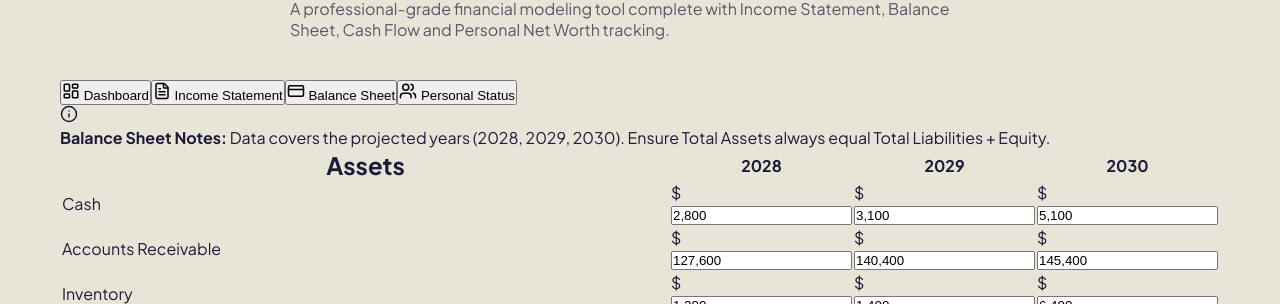
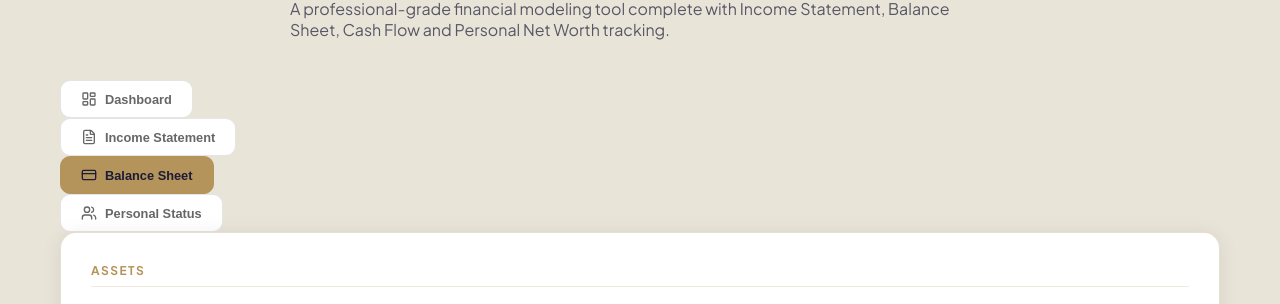
Before and after one commit to dphung88/real-estate-marketplace, a Next.js app: page /tools/break-even in a window 1280 px wide. Both pictures are taken after a click on the button "Balance Sheet". Shown: the part 496-800 px from the top of the page. Built offline with nearby package versions, Linux system fonts and the light colour scheme.

Commit message:
style: Copy AxiomBreakEven layout classes and input styles exactly

```diff
--- a/app/components/tools/ProFinancialDashboard.js
+++ b/app/components/tools/ProFinancialDashboard.js
@@ -263,22 +263,19 @@ const ProFinancialDashboard = () => {
   );
 
   const renderTableData = (category, title, yearsList, sectionKey) => {
-    const colCount = yearsList.length;
-    const dataColWidth = `${75 / colCount}%`;
+    return (
+      <div className="mb-10">
+        <p style={{ fontSize: '0.75rem', fontWeight: '800', color: '#B5945B', textTransform: 'uppercase', letterSpacing: '1.5px', borderBottom: '1px solid rgba(181, 148, 91, 0.2)', paddingBottom: '8px', marginBottom: '20px' }}>
+          {title}
+        </p>
 
-    return (
-      <div className="mb-10 px-8 py-2">
-        <div className="overflow-x-auto custom-scrollbar pb-2">
-          <table className="w-full text-left border-collapse" style={{ tableLayout: 'fixed', minWidth: '900px' }}>
+        <div className="overflow-x-auto custom-scrollbar">
+          <table className="w-full text-left" style={{ tableLayout: 'fixed', minWidth: '900px' }}>
             <thead>
               <tr>
-                <th className="pb-3 align-bottom border-b border-[var(--color-accent)]/20" style={{ width: '25%' }}>
-                  <h2 className="text-[var(--color-accent)] text-[0.75rem] font-extrabold m-0 tracking-[1.5px] uppercase">
-                    {title}
-                  </h2>
-                </th>
+                <th style={{ width: '25%', paddingBottom: '10px' }}></th>
                 {yearsList.map(y => (
-                  <th key={y} className="pb-3 align-bottom font-bold text-[var(--color-dark)] text-sm text-right border-b border-[var(--color-accent)]/20" style={{ width: dataColWidth }}>
+                  <th key={y} style={{ paddingBottom: '10px', textAlign: 'right', fontSize: '0.9rem', color: '#1B1C36', fontWeight: '800' }}>
                     {y}
                   </th>
                 ))}
@@ -286,27 +283,20 @@ const ProFinancialDashboard = () => {
             </thead>
             <tbody>
               {Object.entries(data[category]).map(([name, vals], rowIndex) => (
-                  <tr key={name} className="group transition-colors mt-2">
-                    <td className="py-3 font-semibold text-[#666] text-[0.7rem] truncate flex items-center gap-2 mt-2" style={{ width: '100%' }}>
+                <tr key={name}>
+                  <td style={{ padding: '8px 0', fontSize: '0.7rem', fontWeight: '600', color: '#666', width: '25%' }}>
                     {name}
                   </td>
                   {vals.map((v, i) => (
-                      <td key={i} className="py-2 text-right px-1" style={{ width: dataColWidth }}>
-                        <div className="relative flex items-center justify-end">
-                          <span className="absolute left-4 text-[#666] text-[0.85rem] font-bold pointer-events-none">$</span>
+                    <td key={i} style={{ padding: '6px 4px' }}>
                       <input
                         type="text"
                         value={formatInputDisplay(v)}
-                            onFocus={(e) => {
-                              e.target.value = v;
-                            }}
-                            onBlur={(e) => {
-                              e.target.value = formatInputDisplay(v);
-                            }}
+                        onFocus={(e) => { e.target.value = v; }}
+                        onBlur={(e) => { e.target.value = formatInputDisplay(v); }}
                         onChange={(e) => updateArrayValue(category, name, i, e.target.value)}
-                            className="w-full text-right bg-[#F9F9F9] focus:bg-white border border-black/10 focus:border-[var(--color-accent)] focus:ring-1 focus:ring-[var(--color-accent)]/50 rounded-lg pl-7 pr-3 py-2 font-bold text-[0.85rem] text-[var(--color-dark)] outline-none transition-all"
+                        style={{ width: '100%', padding: '8px 12px', fontSize: '0.85rem', fontWeight: '700', background: '#F9F9F9', border: '1px solid rgba(0,0,0,0.1)', borderRadius: '8px', textAlign: 'right', color: '#1B1C36', outline: 'none' }}
                       />
-                        </div>
                     </td>
                   ))}
                 </tr>
@@ -320,7 +310,7 @@ const ProFinancialDashboard = () => {
 
   const renderIncomeStatement = () => (
     <div className="max-w-7xl mx-auto">
-      <div className="bg-white rounded-[2rem] border border-[var(--color-accent)]/30 overflow-hidden shadow-[0_10px_40px_-15px_rgba(0,0,0,0.05)] py-6">
+      <div className="contact-form-box mb-8" style={{ padding: '30px', overflow: 'hidden', border: '1px solid rgba(181, 148, 91, 0.3)', background: '#FFF' }}>
         {renderTableData('sales', 'Sales Activities', data.years, 'sales')}
         {renderTableData('cogs', 'Cost of Sales (Direct)', data.years, 'cogs')}
         {renderTableData('salesExpenses', 'Sales Expenses', data.years, 'salesExpenses')}
@@ -331,13 +321,7 @@ const ProFinancialDashboard = () => {
 
   const renderBalanceSheet = () => (
     <div className="max-w-7xl mx-auto">
-      <div className="bg-white rounded-[2rem] border border-[var(--color-accent)]/30 overflow-hidden shadow-[0_10px_40px_-15px_rgba(0,0,0,0.05)] py-6">
-        <div className="px-8 pb-4">
-          <div className="bg-[#1B1C36] text-[#E8E4D8] p-5 rounded-2xl text-sm mb-6 flex items-start gap-3">
-            <Info className="text-[var(--color-accent)] shrink-0 mt-0.5" size={18} />
-            <p><strong>Balance Sheet Notes:</strong> Data covers the projected years (2028, 2029, 2030). Ensure Total Assets always equal Total Liabilities + Equity.</p>
-          </div>
-        </div>
+      <div className="contact-form-box mb-8" style={{ padding: '30px', overflow: 'hidden', border: '1px solid rgba(181, 148, 91, 0.3)', background: '#FFF' }}>
         {renderTableData('assets', 'Assets', ['2028', '2029', '2030'], 'assets')}
         {renderTableData('liabilities', 'Liabilities & Equity', ['2028', '2029', '2030'], 'liabilities')}
       </div>
@@ -396,11 +380,11 @@ const ProFinancialDashboard = () => {
   );
 
   return (
-    <div className="w-full bg-[var(--color-light)] font-sans" style={{ color: 'var(--color-dark)', fontFamily: "'Plus Jakarta Sans', sans-serif" }}>
+    <div className="w-full font-sans axiom-finance-hub" style={{ color: '#1B1C36', fontFamily: "'Plus Jakarta Sans', sans-serif" }}>
       <div className="max-w-7xl mx-auto">
 
         {/* Tabs */}
-        <div className="flex flex-wrap justify-center gap-3 mb-12">
+        <div className="flex flex-wrap justify-center gap-3 mb-8">
           {[
             { id: 'dashboard', label: 'Dashboard', icon: LayoutDashboard },
             { id: 'income', label: 'Income Statement', icon: FileText },
@@ -410,19 +394,21 @@ const ProFinancialDashboard = () => {
             <button
               key={tab.id}
               onClick={() => setActiveTab(tab.id)}
-              className={`flex items-center gap-2 px-8 py-3 rounded-full font-bold text-[15px] transition-all duration-300 ${
-                activeTab === tab.id
-                  ? 'bg-[#1B1C36] text-[var(--color-accent)] shadow-md'
-                  : 'bg-white text-[#666] hover:bg-gray-50 border border-black/5'
-              }`}
+              style={{
+                display: 'flex', alignItems: 'center', gap: '8px', padding: '10px 20px', borderRadius: '10px',
+                fontSize: '0.8rem', fontWeight: '700', cursor: 'pointer', transition: 'all 0.2s',
+                background: activeTab === tab.id ? '#B5945B' : 'white',
+                color: activeTab === tab.id ? '#1B1C36' : '#666',
+                border: activeTab === tab.id ? '1.5px solid #B5945B' : '1.5px solid rgba(0,0,0,0.1)'
+              }}
             >
-              <tab.icon size={18} /> {tab.label}
+              <tab.icon size={16} /> {tab.label}
             </button>
           ))}
         </div>
 
         {/* Content Area */}
-        <div id="pro-financial-report" className="animate-in fade-in duration-700 bg-[var(--color-light)]">
+        <div id="pro-financial-report" className="animate-in fade-in duration-500">
           {activeTab === 'dashboard' && renderDashboard()}
           {activeTab === 'income' && renderIncomeStatement()}
           {activeTab === 'balance' && renderBalanceSheet()}
```
Lines whose indentation alone changed are shown as unchanged.
